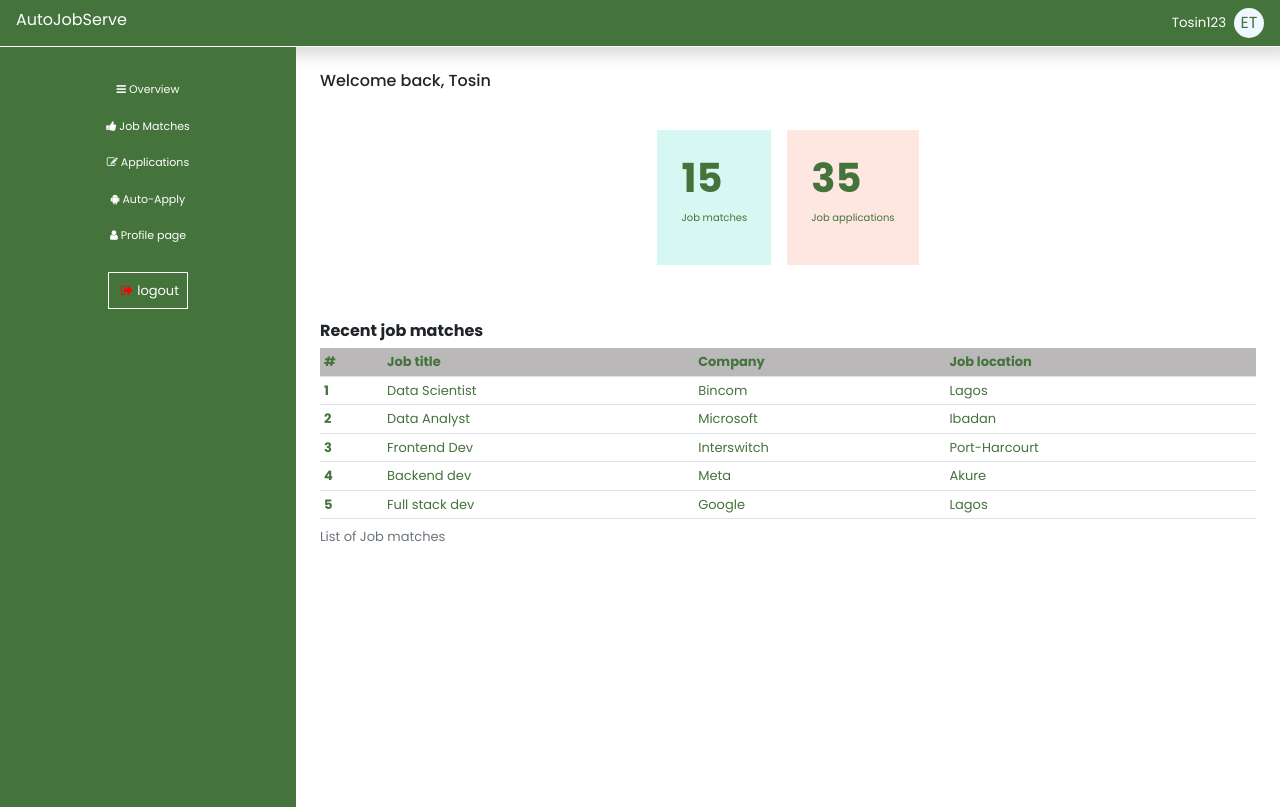
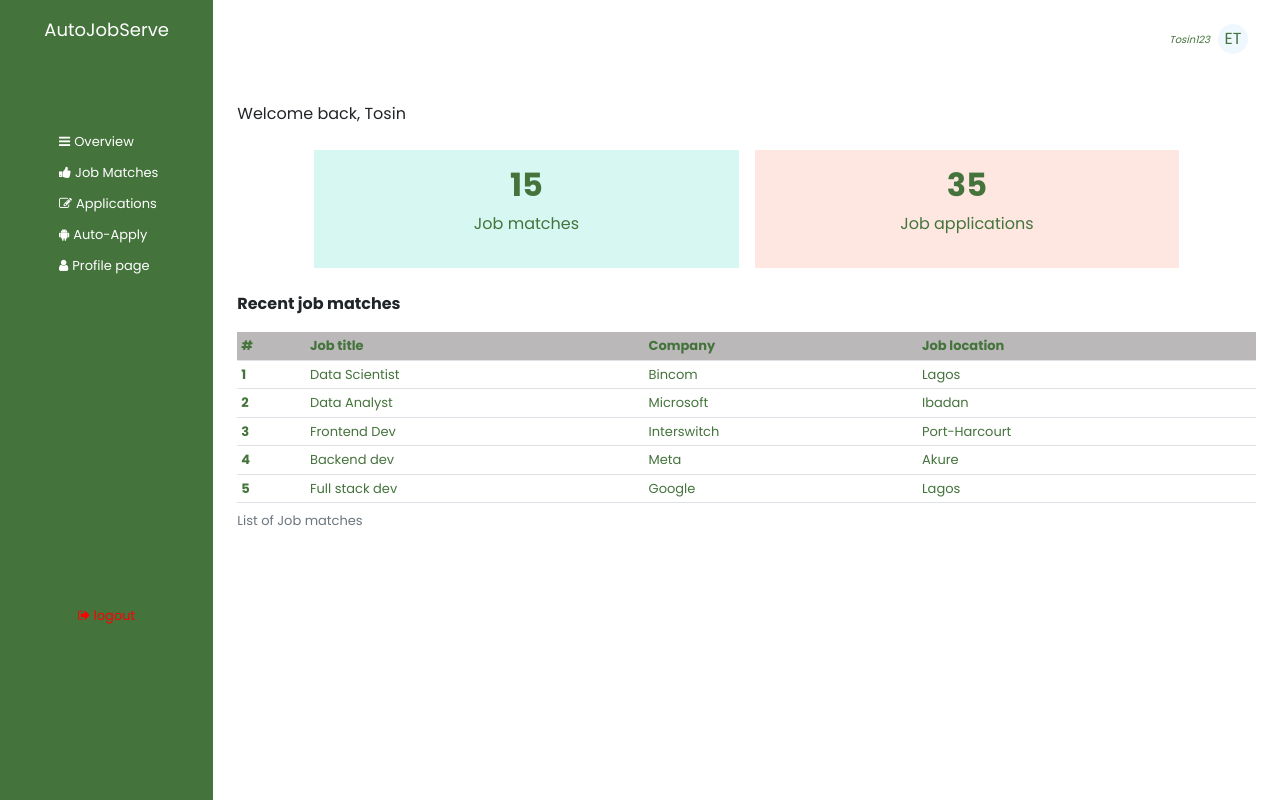
Before and after one commit to TheTeazz/jobFinder, an Angular app: page /Dashboard in a window 1280 px wide. Built offline with nearby package versions, Linux system fonts and the light colour scheme.

Commit message:
updated changes for autojobserve

```diff
--- a/src/app/app.module.ts
+++ b/src/app/app.module.ts
@@ -6,7 +6,6 @@ import { AppComponent } from './app.component';
 import { LoginComponent } from './login/login.component';
 import { SignUpComponent } from './sign-up/sign-up.component';
 import { LandingPageComponent } from './components/landing-page/landing-page.component';
-import { HeaderComponent } from './components/dashboard/header/header.component';
 import { SideNavComponent } from './components/dashboard/side-nav/side-nav.component';
 import { MainComponent } from './components/dashboard/main/main.component';
 import { DashboardContainerComponent } from './components/dashboard/dashboard-container/dashboard-container.component';
@@ -17,7 +16,6 @@ import { DashboardContainerComponent } from './components/dashboard/dashboard-co
     LoginComponent,
     SignUpComponent,
     LandingPageComponent,
-    HeaderComponent,
     SideNavComponent,
     MainComponent,
     DashboardContainerComponent
--- a/src/app/components/dashboard/dashboard-container/dashboard-container.component.html
+++ b/src/app/components/dashboard/dashboard-container/dashboard-container.component.html
@@ -1,17 +1,10 @@
-<div class="row">
 
-        <div class="col-12 shadow">
-            <app-header></app-header>
-        </div>
 
-        <div class="col-12 row">
-            <div class="col-sm-3 col-3">
+        <div class="d-flex">
+            <div class="col-sm-2 col-1">
                 <app-side-nav></app-side-nav>
             </div>
-            <div class="col-sm-9 col-9 ">
+            <div class="col-sm-10 col-11 p-4">
                 <app-main></app-main>
             </div>
         </div>
-
-
-</div>
--- a/src/app/components/dashboard/header/header.component.css
+++ /dev/null
@@ -1,25 +0,0 @@
-.header{
-    display: flex;
-    justify-content: space-between;
-    color: white;
-    background-color: #44733C;
-    border-bottom: 1px solid white;
-}
-.link{
-    text-decoration: none;
-    color: white;
-}
-.user{
-    display: flex;
-}
-.user-name{
-    font-size: smaller;
-}
-.user-image{
-    background-color: aliceblue;
-    border-radius: 50%;
-    width: 30px;
-    height: 30px;
-    color: #44733C;
-    cursor: pointer;
-}
--- a/src/app/components/dashboard/header/header.component.html
+++ /dev/null
@@ -1,14 +0,0 @@
-<div class="header py-2 px-3">
-    <div class="logo">
-        <a href="" class="link">AutoJobServe</a>
-    </div>
-
-    <div class="user d-flex align-items-center justify-content-center">
-        <div class="user-name mx-2">
-            Tosin123
-        </div>
-        <div class="user-image d-flex align-items-center justify-content-center">
-            ET
-        </div>
-    </div>
-</div>
--- a/src/app/components/dashboard/header/header.component.ts
+++ /dev/null
@@ -1,15 +0,0 @@
-import { Component, OnInit } from '@angular/core';
-
-@Component({
-  selector: 'app-header',
-  templateUrl: './header.component.html',
-  styleUrls: ['./header.component.css']
-})
-export class HeaderComponent implements OnInit {
-
-  constructor() { }
-
-  ngOnInit(): void {
-  }
-
-}
--- a/src/app/components/dashboard/main/main.component.css
+++ b/src/app/components/dashboard/main/main.component.css
@@ -1,13 +1,25 @@
-.main {
-  /* border: 1px solid red; */
- font-size: 10px;
+.main{
+  overflow-x: hidden;
 }
-/* .content{
-  border: 1px solid red;
+.user{
+  right: 2%;
+  top: 0;
+  color: #44733C;
 }
-.widget{
-  border: 1px solid red;
-} */
+.user-name{
+  font-size: 10px;
+  font-style: italic;
+}
+.user-image{
+  background-color: aliceblue;
+  border-radius: 50%;
+  width: 30px;
+  height: 30px;
+  color: #44733C;
+  cursor: pointer;
+}
+.wid{
+}
 .right {
   background-color: #fee7e0;
   color: #44733c;
@@ -15,6 +27,9 @@
 .left {
   background-color: #d7f8f2;
   color: #44733c;
+}
+.rec{
+
 }
 table {
   color: #44733c;
--- a/src/app/components/dashboard/main/main.component.html
+++ b/src/app/components/dashboard/main/main.component.html
@@ -1,22 +1,41 @@
-<div class="contain main">
-    <h6 class=" mt-4">Welcome back, Tosin</h6>
+<div class="main">
 
-    <div class="content d-flex flex-column align-items-center justify-content-center">
+  <!-- user icons -->
+  <div class="user col-12 d-flex align-items-center justify-content-end pe-2">
+    <div class="user-name mx-2">
+      Tosin123
+    </div>
+    <div class="user-image d-flex align-items-center justify-content-center">
+      ET
+    </div>
+  </div>
 
-        <div class="top-widgets d-flex mt-4 ">
-            <div class="widget left p-2 p-md-4 my-2 mx-2">
-                <h1 class="value fw-bold">15</h1>
+
+
+  <!-- welcome message -->
+  <div class="col-5 mt-5">
+    <p class=" mt-4">Welcome back, Tosin</p>
+  </div>
+
+
+
+  <!-- widgets -->
+  <div class="wid col-12 d-flex align-items-center justify-content-center mt-3 text-center">
+    <div class="col-5 left p-2 p-md-3 my-2 mx-2">
+      <h2 class="value fw-bold">15</h2>
       <p>Job matches</p>
     </div>
-            <div class="widget right p-2 p-md-4 my-2 mx-2">
-                <h1 class="value fw-bold">35</h1>
+    <div class="col-5 right p-2 p-md-3 my-2 mx-2">
+      <h2 class="value fw-bold">35</h2>
       <p>Job applications</p>
     </div>
   </div>
-    </div>
 
-    <div class="recent-job-matches mt-5">
-        <h6 class="head fw-bold">Recent job matches</h6>
+
+
+  <!-- recent job matches table -->
+  <div class="rec col mt-3">
+    <p class="head fs-6 fw-bold">Recent job matches</p>
 
     <div class="table">
       <table class="table table-hover table-sm">
--- a/src/app/components/dashboard/side-nav/side-nav.component.css
+++ b/src/app/components/dashboard/side-nav/side-nav.component.css
@@ -1,7 +1,20 @@
+.container{
+    height: 100vh;
+    background-color: #44733C;
+}
+.logo{
+    position: absolute;
+    top: 2%;
+    font-size: large;
+}
+.link{
+    text-decoration: none;
+    color: white;
+}
 .nav-item{
     color: white;
-    font-size: 11px;
-    padding: 10px 3px;
+    font-size: 13px;
+    padding: 5px;
     cursor: pointer;
 
 }
@@ -9,16 +22,11 @@
     background-color: white;
     color: #44733C;
 }
-.nav-items{
-    height: 95vh;
-    background-color: #44733C;
-}
 
 
 .logout-btn{
-    color: white;
+    color: red;
     text-decoration: none;
-    border: 1px solid white;
     font-size: small;
 }
 .logout-btn:hover{
@@ -26,7 +34,3 @@
     border: 1px solid #44733C;
     background-color: white;
 }
-.f-awesome{
-    color: red;
-    font-size: small;
-}
--- a/src/app/components/dashboard/side-nav/side-nav.component.html
+++ b/src/app/components/dashboard/side-nav/side-nav.component.html
@@ -1,24 +1,47 @@
-<div class="nav-items text-center pt-4">
-    <div class="items">
+<div class="container d-flex flex-column align-items-center justify-content-around">
+
+    <!-- logo -->
+    <div class="logo d-flex justify-content-center align-items-center">
+        <a href="" class="link d-none d-md-block">AutoJobServe</a>
+        <a href="" class="link d-md-none"><i class="fa fa-ravelry" aria-hidden="true"></i></a>
+    </div>
+
+
+    <!-- hamburger menu icon -->
+    <div class="nav-item px-3 col-12 d-sm-none d-flex align-items-center justify-content-center">
+        <i class="fa fa-bars fs-3" aria-hidden="true"></i>
+    </div>
+
+    <!-- side nav list menu -->
+    <div class="nav-items d-none d-sm-block">
+
+
         <div class="nav-item ">
-            <span class=""><i class="fa fa-bars" aria-hidden="true"></i> Overview</span>
+            <i class="fa fa-bars p-1" aria-hidden="true"></i>
+            <span class="d-sm-block d-lg-inline-block"> Overview</span>
         </div>
         <div class="nav-item">
-            <span><i class="fa fa-thumbs-up" aria-hidden="true"></i> Job Matches</span>
+            <i class="fa fa-thumbs-up p-1" aria-hidden="true"></i>
+            <span class="d-sm-block d-lg-inline-block"> Job Matches</span>
         </div>
         <div class="nav-item">
-            <span><i class="fa fa-pencil-square-o" aria-hidden="true"></i> Applications</span>
+            <i class="fa fa-pencil-square-o p-1" aria-hidden="true"></i>
+            <span class="d-sm-block d-lg-inline-block"> Applications</span>
         </div>
         <div class="nav-item">
-            <span><i class="fa fa-android" aria-hidden="true"></i> Auto-Apply</span>
+            <i class="fa fa-android p-1" aria-hidden="true"></i>
+            <span class="d-sm-block d-lg-inline-block"> Auto-Apply</span>
         </div>
         <div class="nav-item">
-            <span><i class="fa fa-user" aria-hidden="true"></i> Profile page</span>
+            <i class="fa fa-user p-1" aria-hidden="true"></i>
+            <span class="d-sm-block d-lg-inline-block"> Profile page</span>
         </div>
     </div>
 
-    <div class="butns mt-4">
-        <a href="" class="logout-btn p-2"><span class="f-awesome"><i class="fa fa-sign-out p-1" aria-hidden="true"></i></span>logout</a>
+<!-- logout button -->
+    <div class="mt-4 col-12 d-flex align-items-center justify-content-center text-center p-5">
+
+        <a href="" class="logout-btn"><i class=" logout-btn fa fa-sign-out " aria-hidden="true"></i> logout</a>
     </div>
 
 </div>
```
Also changed, not shown: 1 other file (tests, documents, lock files or other folders). Lines whose indentation alone changed are shown as unchanged.
